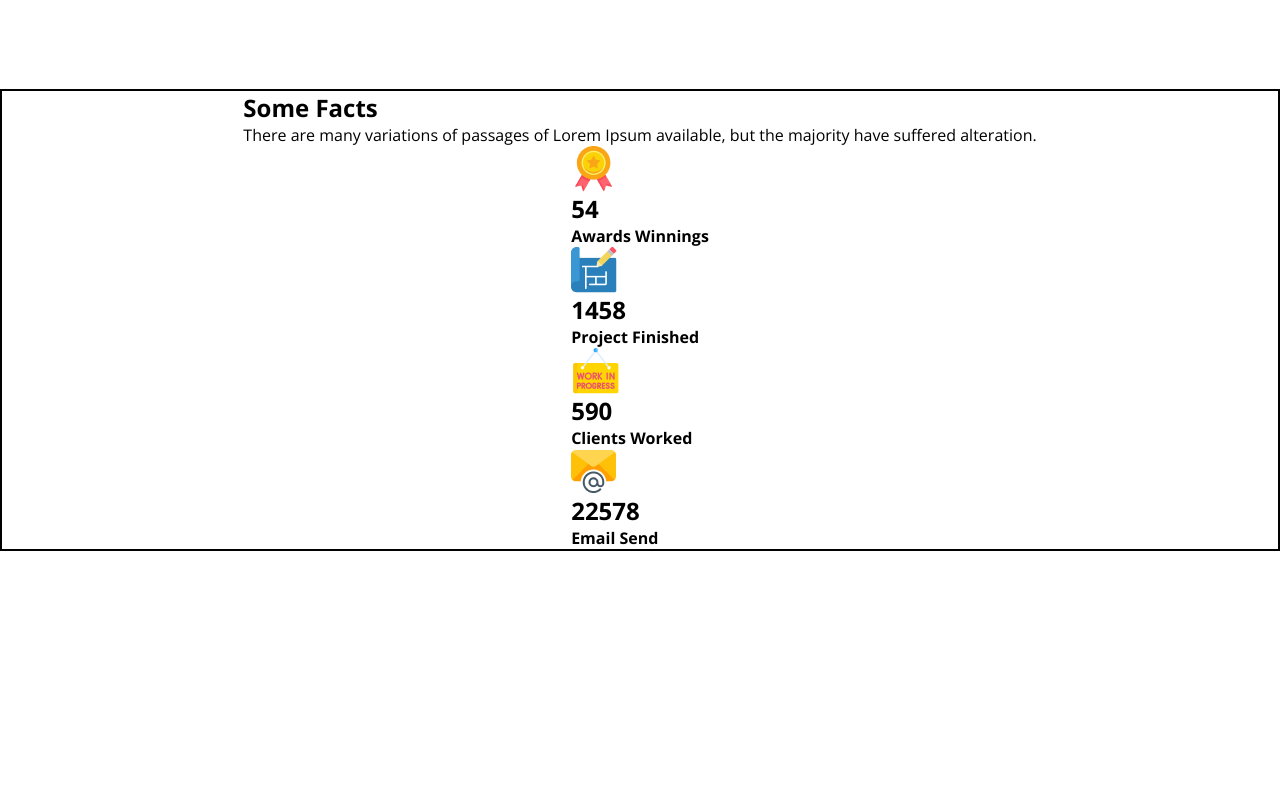
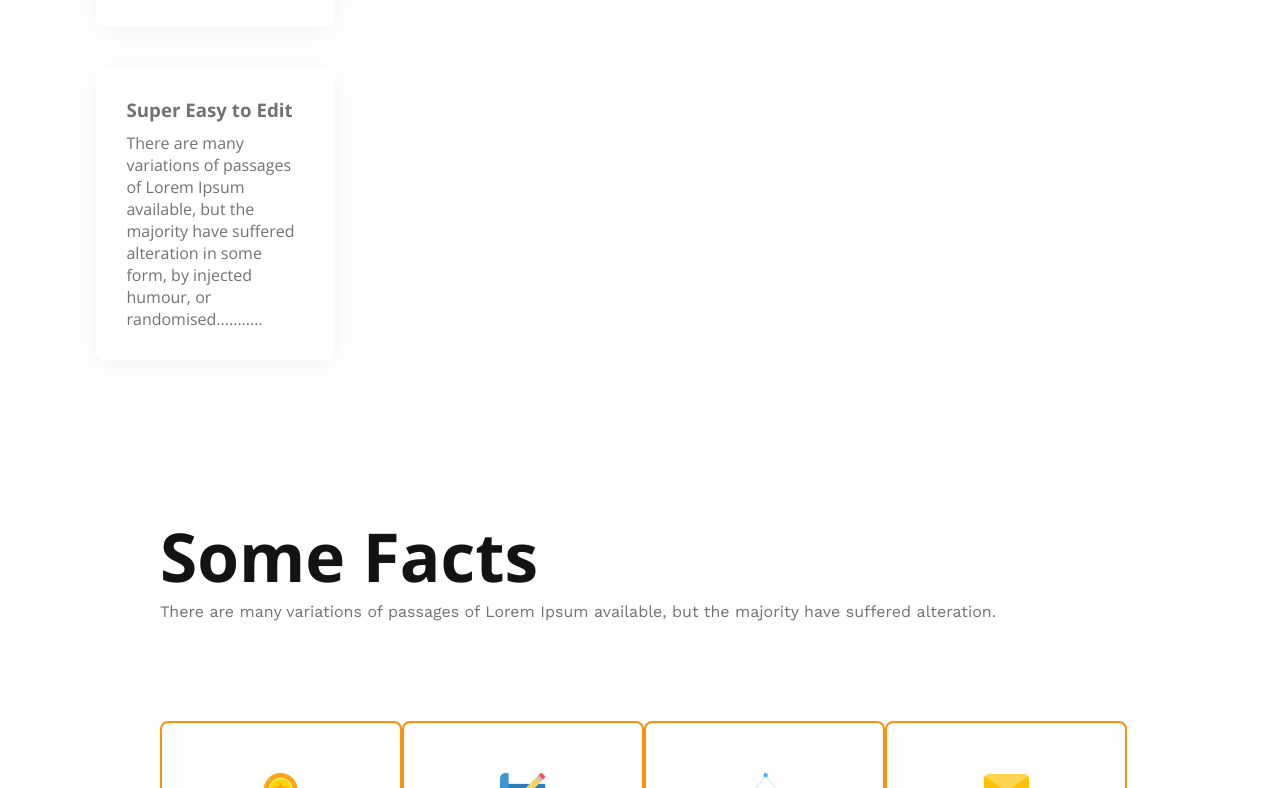
Before and after one commit to bmfaysal33/g3-architects, a plain HTML site: page index.html in a window 1280 px wide. Shown: the part 4966-5754 px from the top of the page. Before the commit the page ends 5567 px from the top, so only its background shows below. Drawn offline with nearby package versions, Linux system fonts and the light colour scheme.

Commit message:
fixed experience section .card1 align problem and facts section done

```diff
--- a/styles/style.css
+++ b/styles/style.css
@@ -140,14 +140,10 @@ nav ul li {
   margin: 32px 0;
 }
 
-.features2 > button > a{
+.features2 > button > a {
   text-decoration: none;
   color: white;
 }
-
-
-
-
 
 /* Experience section starts here  */
 
@@ -156,19 +152,19 @@ nav ul li {
   flex-direction: row;
   justify-content: space-around;
   align-items: center;
-  width: 90%;
+  width: 87%;
   margin: 130px auto;
   gap: 146px;
+  /* border: 3px solid red; */
 }
 
 .exp1 {
   display: flex;
   flex-direction: column;
-  justify-content: left;
+  justify-content: center;
   align-items: flex-start;
   /* border: 3px solid red; */
 }
-
 
 .card1,
 .card2,
@@ -181,8 +177,10 @@ nav ul li {
   box-shadow: 0px 4px 30px 0px rgba(0, 0, 0, 0.06);
   background: rgb(255, 255, 255);
   margin: 20px auto;
+  width: 90%;
   padding: 30px;
   color: rgb(114, 114, 114);
+
 }
 
 .card1 {
@@ -190,6 +188,17 @@ nav ul li {
   font-size: 45px;
   font-weight: 700;
   border-left: 8px solid rgb(255, 144, 14);
+  margin-bottom: 0;
+}
+
+
+
+
+.exp1 > .card1,
+.exp1 > p{
+  box-shadow: none;
+  background: transparent;
+  /* margin-top: ; */
 }
 
 
@@ -197,19 +206,76 @@ nav ul li {
 .card3 > h3,
 .card4 > h3,
 .card5 > h3 {
-        margin-bottom: 10px;
+  margin-bottom: 10px;
+}
+
+/* Fact section starts here */
+
+#facts {
+  display: flex;
+  flex-direction: column;
+  justify-content: center;
+  align-items: flex-start;
+  text-align: left;
+  /* border: 2px solid; */
+  width: 75%;
+  margin: 50px auto;
+}
+
+.facts1 {
+  margin-bottom: 100px;
+  /* border: 2px solid tomato; */
 }
 
 
+.facts1{
+  color: rgb(19, 19, 19);
+font-size: 45px;
+font-weight: 700;
+}
 
-/* Footer section starts here */
+.facts1 p{
+  color: rgb(114, 114, 114);
+font-family: Work Sans;
+font-size: 16px;
+font-weight: 400;
+}
 
-#facts{
-  display: flex;
-  flex-direction: column;
-  justify-content: center;
+
+.facts2 {
+  display: grid;
+  grid-template-columns: repeat(4, 1fr);
+  justify-content: space-evenly;
   align-items: center;
+  /* border: 2px solid rgb(255, 144, 14); */
+  width: 100%;
+  margin: 0 auto;
+}
 
-  border: 2px solid;
-  margin: 50px auto;
+.facts2 > .fact-card1,
+.facts2 > .fact-card2,
+.facts2 > .fact-card3,
+.facts2 > .fact-card4 {
+  border: 2px solid rgb(255, 144, 14);
+  border-radius: 8px;
+  text-align: center;
+  padding: 50px 40px;
+  width: 241.83px;
+  height: 241.83px;
 }
+
+.facts2 > .fact-card1 > h2,
+.facts2 > .fact-card2 > h2,
+.facts2 > .fact-card3 > h2,
+.facts2 > .fact-card4 > h2 {
+  margin: 10px auto;
+}
+
+.facts2 > .fact-card1 > h4,
+.facts2 > .fact-card2 > h4,
+.facts2 > .fact-card3 > h4,
+.facts2 > .fact-card4 > h4 {
+  color: rgb(114, 114, 114);
+  font-size: 20px;
+  font-weight: 600;
+}
```
